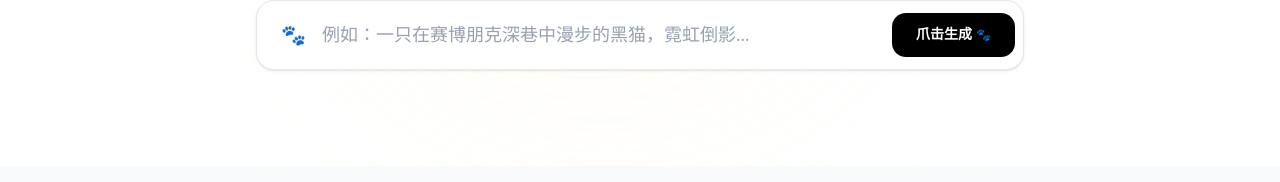
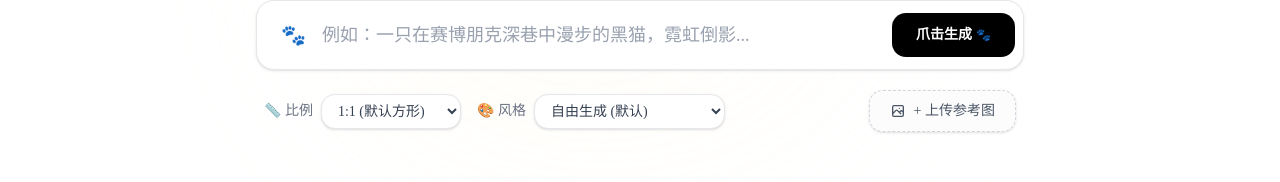
Before and after one commit to Darren77ding/mimi-wallpaper, a Next.js app: page / in a window 1280 px wide. Shown: the part 401-583 px from the top of the page. Built offline with nearby package versions, Linux system fonts and the light colour scheme; no server answers.

Commit message:
feat: complete v0.2 Image-to-Image and generation settings implementation

```diff
--- a/component/input/index.tsx
+++ b/component/input/index.tsx
@@ -9,6 +9,25 @@ export default function WallpaperInput() {
   const [loading, setLoading] = useState(false);
   const [generatedImage, setGeneratedImage] = useState<string | null>(null);
   const [error, setError] = useState<string | null>(null);
+  const [aspectRatio, setAspectRatio] = useState("1:1");
+  const [style, setStyle] = useState("none");
+  const [referenceImage, setReferenceImage] = useState<string | null>(null);
+
+  const handleImageUpload = (e: React.ChangeEvent<HTMLInputElement>) => {
+    const file = e.target.files?.[0];
+    if (file) {
+      if (file.size > 5 * 1024 * 1024) {
+        setError("参考图片不能超过 5MB 哦");
+        return;
+      }
+      const reader = new FileReader();
+      reader.onloadend = () => {
+        setReferenceImage(reader.result as string);
+        setError(null);
+      };
+      reader.readAsDataURL(file);
+    }
+  };
 
   const { isSignedIn } = useUser();
   const { openSignIn } = useClerk();
@@ -34,7 +53,7 @@ export default function WallpaperInput() {
       const result = await fetch("/api/gen-wallpaper", {
         method: "POST",
         headers: { "Content-Type": "application/json" },
-        body: JSON.stringify({ prompt: description }),
+        body: JSON.stringify({ prompt: description, aspectRatio, style, referenceImage }),
       });
 
       const { code, data, message } = await result.json();
@@ -85,12 +104,71 @@ export default function WallpaperInput() {
                 <circle className="opacity-25" cx="12" cy="12" r="10" stroke="currentColor" strokeWidth="4" fill="none"></circle>
                 <path className="opacity-75" fill="currentColor" d="M4 12a8 8 0 018-8V0C5.373 0 0 5.373 0 12h4zm2 5.291A7.962 7.962 0 014 12H0c0 3.042 1.135 5.824 3 7.938l3-2.647z"></path>
               </svg>
-              <span>魔法渲染中...</span>
+              <span>{referenceImage ? "视觉解析融合中..." : "魔法渲染中..."}</span>
             </>
           ) : (
             <span className="flex items-center gap-1">爪击生成 <span className="text-xs group-hover:rotate-12 transition-transform">🐾</span></span>
           )}
         </button>
+      </div>
+
+      {/* 附加参数控制条 */}
+      <div className={`mt-5 w-full flex flex-wrap items-center justify-between gap-4 px-2 ${loading ? 'opacity-50 pointer-events-none' : ''}`}>
+
+        <div className="flex flex-wrap items-center gap-4">
+          {/* 尺寸下拉框 */}
+          <div className="flex items-center gap-2">
+            <span className="text-sm font-medium text-gray-500">📏 比例</span>
+            <select
+              value={aspectRatio}
+              onChange={(e) => setAspectRatio(e.target.value)}
+              className="rounded-xl border border-gray-200 bg-white px-3 py-2 text-sm font-medium text-gray-700 outline-none hover:border-amber-300 focus:ring-2 focus:ring-amber-500/30 transition-all cursor-pointer shadow-sm"
+            >
+              <option value="1:1">1:1 (默认方形)</option>
+              <option value="16:9">16:9 (电脑壁纸)</option>
+              <option value="9:16">9:16 (手机壁纸)</option>
+            </select>
+          </div>
+
+          {/* 风格下拉框 */}
+          <div className="flex items-center gap-2">
+            <span className="text-sm font-medium text-gray-500">🎨 风格</span>
+            <select
+              value={style}
+              onChange={(e) => setStyle(e.target.value)}
+              className="rounded-xl border border-gray-200 bg-white px-3 py-2 text-sm font-medium text-gray-700 outline-none hover:border-amber-300 focus:ring-2 focus:ring-amber-500/30 transition-all cursor-pointer shadow-sm"
+            >
+              <option value="none">自由生成 (默认)</option>
+              <option value="anime">日系动漫 (Anime)</option>
+              <option value="cyberpunk">赛博朋克 (Cyberpunk)</option>
+              <option value="minimalist">极简黑白 (Minimalist)</option>
+              <option value="photorealistic">超写实摄影 (Photo)</option>
+              <option value="watercolor">水彩绘本风 (Watercolor)</option>
+            </select>
+          </div>
+        </div>
+
+        {/* 上传参考图按钮 */}
+        <div className="flex items-center">
+          {referenceImage ? (
+            <div className="flex items-center gap-3 rounded-xl border border-amber-200 bg-amber-50 p-1.5 pr-4 shadow-sm animate-in fade-in slide-in-from-right-2">
+              <img src={referenceImage} alt="Reference" className="h-9 w-9 rounded-lg object-cover ring-1 ring-black/5" />
+              <div className="flex flex-col">
+                 <span className="text-xs font-bold text-amber-800 tracking-tight">已开启图生图</span>
+                 <span className="text-[10px] text-amber-600/80">AI 将提取特征并重绘</span>
+              </div>
+              <button onClick={() => setReferenceImage(null)} className="ml-2 text-amber-600/60 hover:text-red-500 p-1 rounded-full hover:bg-white transition-all">✖</button>
+            </div>
+          ) : (
+            <label className="flex cursor-pointer items-center gap-2 rounded-xl border border-dashed border-gray-300 bg-gray-50/50 px-5 py-2.5 text-sm font-medium text-gray-600 hover:border-amber-400 hover:bg-amber-50 hover:text-amber-700 active:scale-95 transition-all shadow-sm">
+              <svg className="h-4 w-4" fill="none" viewBox="0 0 24 24" stroke="currentColor">
+                <path strokeLinecap="round" strokeLinejoin="round" strokeWidth={2} d="M4 16L8.586 11.414a2 2 0 012.828 0L16 16m-2-2l1.586-1.586a2 2 0 012.828 0L20 14m-6-6h.01M6 20h12a2 2 0 002-2V6a2 2 0 00-2-2H6a2 2 0 00-2 2v12a2 2 0 002 2z" />
+              </svg>
+              <span>+ 上传参考图</span>
+              <input type="file" accept="image/*" className="hidden" onChange={handleImageUpload} />
+            </label>
+          )}
+        </div>
       </div>
 
       {error && <p className="mt-4 text-sm font-medium text-red-500 bg-red-50 px-3 py-1 rounded-full">{error}</p>}
```
Also changed, not shown: app/api/gen-wallpaper/route.ts (+21 -8 lines), service/gemini.ts (+44 -4 lines).
